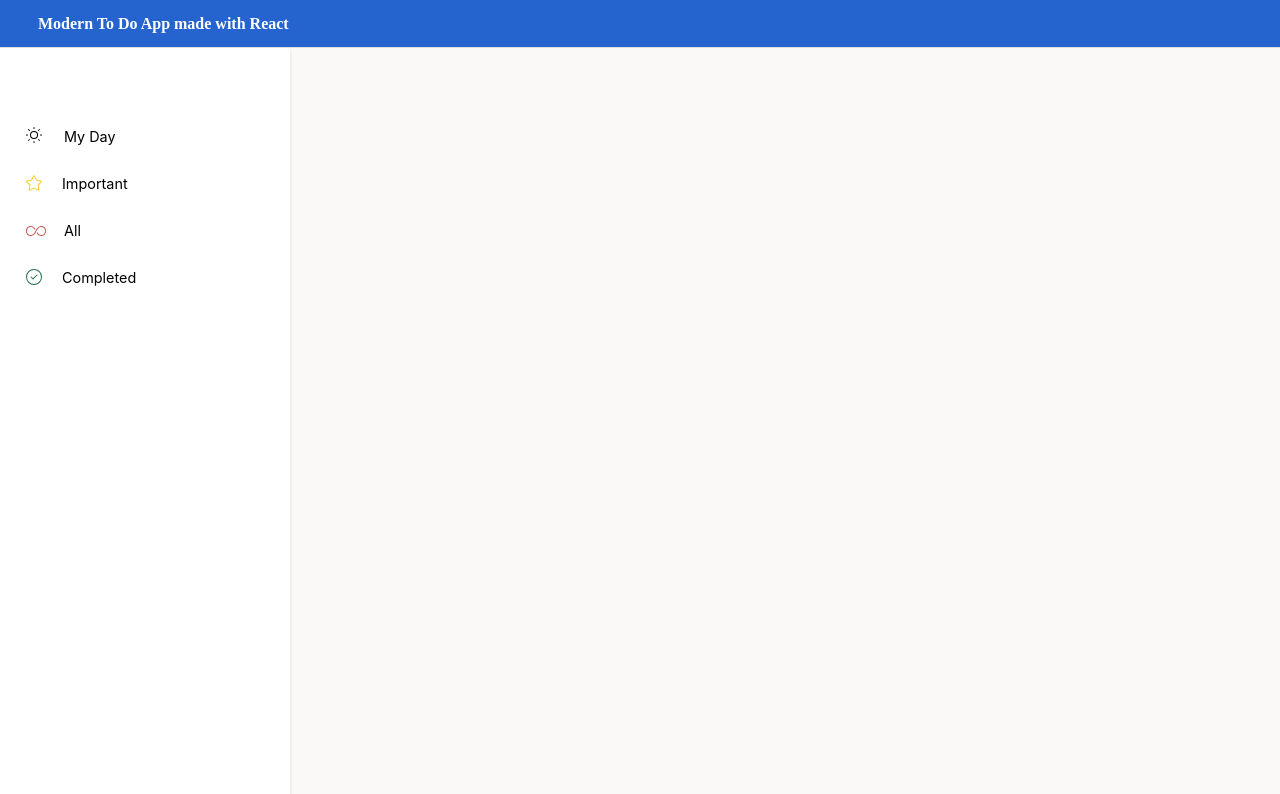
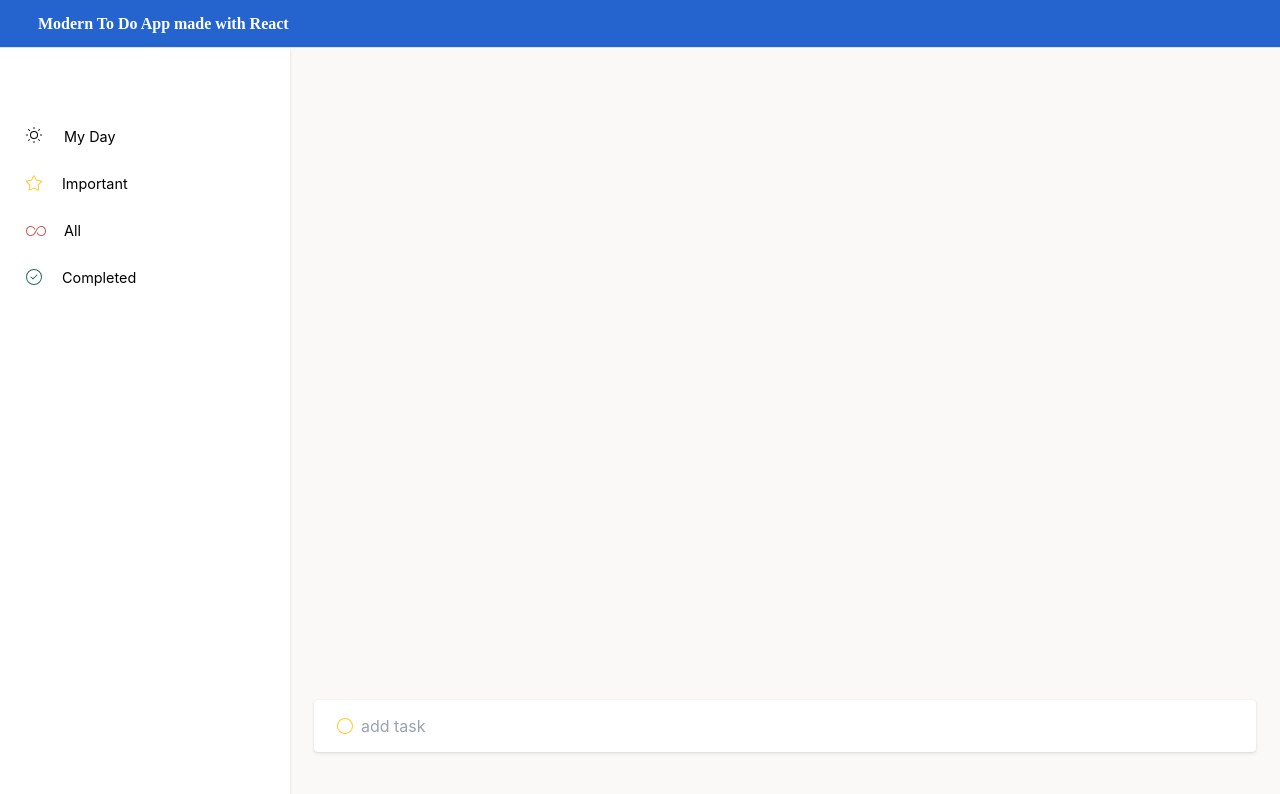
Before and after one commit to mouadlasri/Todo-Modern, a React (Create React App) app: page /tasks/important in a window 1280 px wide. Shown: the top 794 px of the page. Built offline with nearby package versions, Linux system fonts and the light colour scheme; what tw-elements would draw is missing.

Commit message:
Modified Add Task to account for different types of tasks (general or important)

```diff
--- a/src/components/Landing/Home.js
+++ b/src/components/Landing/Home.js
@@ -43,7 +43,7 @@ export function Home() {
       </div>
 
       {/* Component #3 - Form to add a new Task */}
-      <AddTask />
+      <AddTask taskType={{ important: false, styleIconColor: "#2564cf" }} />
     </>
   );
 }
--- a/src/components/Task/AddTask/AddTask.js
+++ b/src/components/Task/AddTask/AddTask.js
@@ -2,14 +2,13 @@ import React, { useState } from "react";
 import { useTaskDispatch } from "../../../context/TaskContext";
 import "./AddTask.css";
 
-export function AddTask() {
+export function AddTask({ taskType }) {
   const [input, setInput] = useState("");
-
   const dispatch = useTaskDispatch();
 
   function handleSubmit(e) {
     e.preventDefault();
-    dispatch({ type: "add-task", payload: { name: input } });
+    dispatch({ type: "add-task", payload: { name: input, important: taskType.important } });
     setInput("");
   }
 
@@ -23,7 +22,7 @@ export function AddTask() {
         <span className="task-checkbox">
           <svg
             class="fluentIcon ___12fm75w f1w7gpdv fez10in fg4l7m0"
-            fill="#2564cf"
+            fill={taskType.styleIconColor}
             aria-hidden="true"
             width="20"
             height="20"
@@ -33,7 +32,7 @@ export function AddTask() {
           >
             <path
               d="M10 3a7 7 0 100 14 7 7 0 000-14zm-8 7a8 8 0 1116 0 8 8 0 01-16 0z"
-              fill="#2564cf"
+              fill={taskType.styleIconColor}
             ></path>
           </svg>
         </span>
--- a/src/components/Task/ImportantTask/ImportantTask.js
+++ b/src/components/Task/ImportantTask/ImportantTask.js
@@ -2,6 +2,7 @@ import React, { useEffect, useState } from "react";
 import { useTaskState } from "../../../context/TaskContext";
 
 import { Task } from "../Task";
+import { AddTask } from "../AddTask/AddTask";
 
 import "./ImportantTask.css";
 
@@ -75,6 +76,9 @@ export function ImportantTask() {
           </div>
         </div>
       )}
+
+      {/* Send type of task to indicate what styling and what kind of task to add */}
+      <AddTask taskType={{ important: true, styleIconColor: "#ffca28" }} />
     </>
   );
 }
--- a/src/context/TaskContext.js
+++ b/src/context/TaskContext.js
@@ -12,7 +12,7 @@ function reducer(state, action) {
     case "add-task":
       return {
         ...state, // deep copy of the state (= initialState above)
-        tasks: [...state.tasks, newTask(action.payload.name)],
+        tasks: [...state.tasks, newTask(action.payload.name, action.payload.important)],
       };
 
     case "delete-task":
@@ -50,8 +50,8 @@ function reducer(state, action) {
 }
 
 // Function to create a new task, give it all the necessary attributes
-function newTask(name) {
-  return { id: Date.now(), name: name, complete: false, important: false };
+function newTask(name, important) {
+  return { id: Date.now(), name: name, complete: false, important: important };
 }
 
 // const TaskContext = React.createContext(initialState);
```
